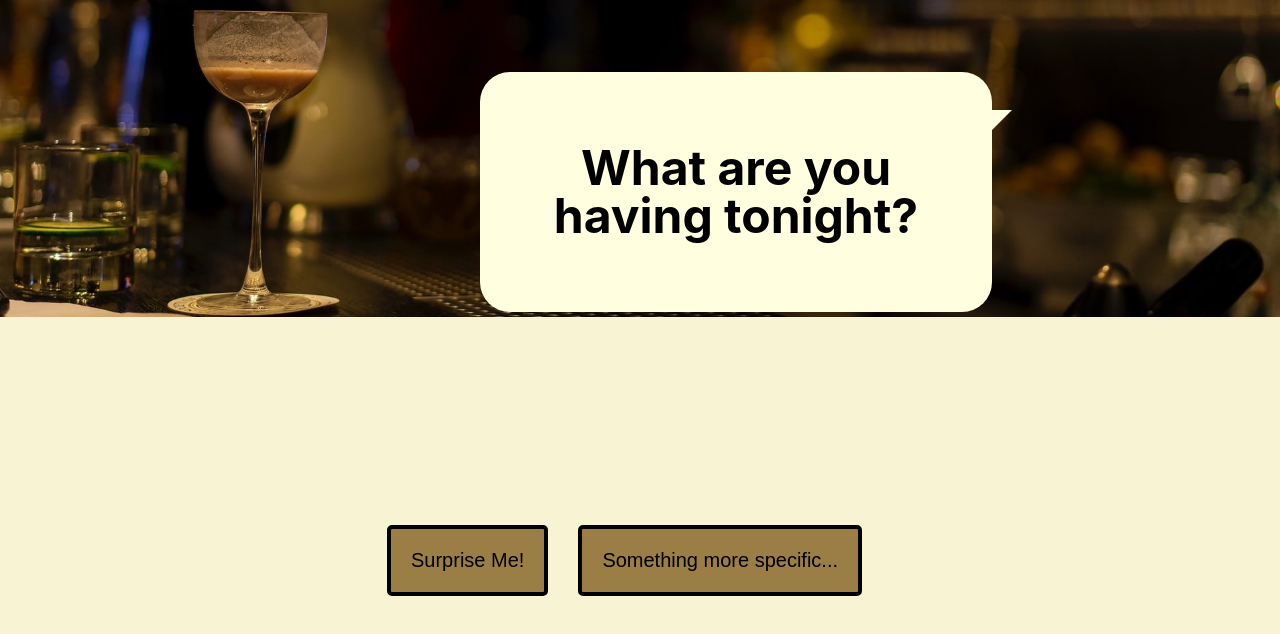
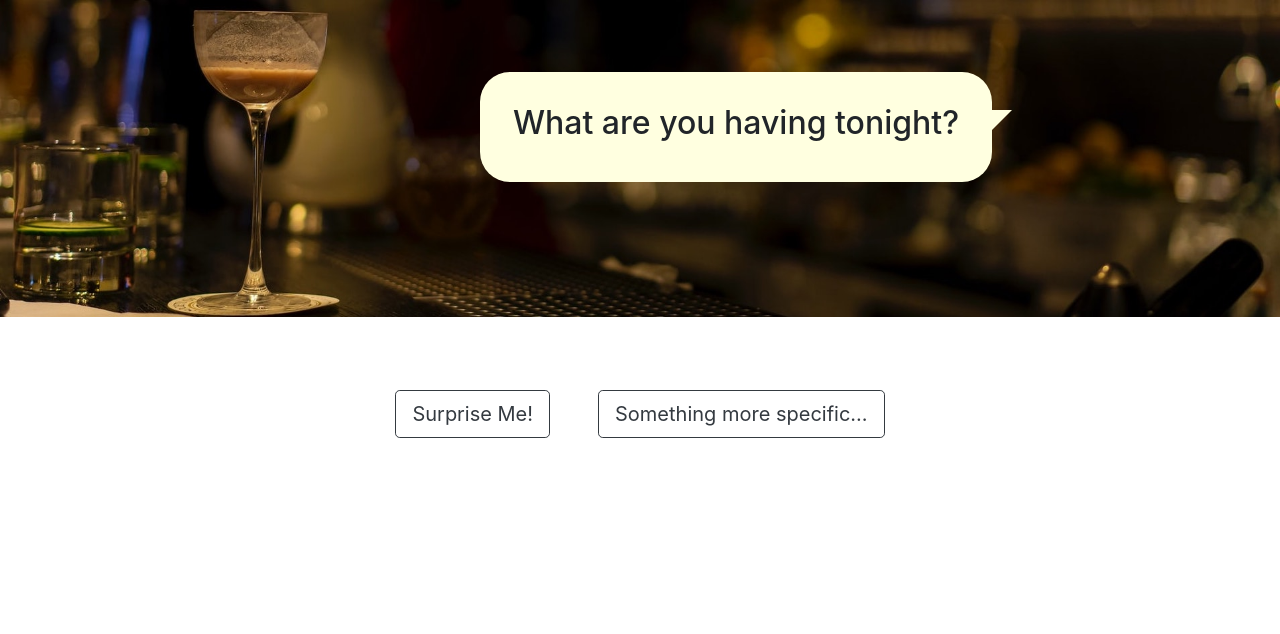
Before and after one commit to KortMiranda/your-virtual-bartender, a React (Create React App) app in the folder your-virtual-bartender/: page / in a window 1280 px wide. Shown: the top 634 px of the page. Built offline with nearby package versions, Linux system fonts and the light colour scheme.

Commit message:
styled home page with bootstrap

```diff
--- a/your-virtual-bartender/src/App.css
+++ b/your-virtual-bartender/src/App.css
@@ -13,20 +13,19 @@ Global Styles
 body {
   background: #F8F3D2;
 }
-button {
+/* button {
   background: #9B7E46;
   border: solid 4px black;
   border-radius: 5px;
-  padding: 20px;
-  margin: 15px;
-  font-size: 20px;
+  padding: 15px;
   cursor: pointer;
+
 }
 
 button:hover {
   background:#b39b6a;
   color: #F8F3D2;
-}
+} */
 
 /*
 =======
@@ -128,39 +127,26 @@ Home Page
 */
 
 .home-buttons {
-  position: fixed;
-  top: 45%;
-  left: 40%;
-  margin-top: -50px;
-  margin-left: -140px;
-
+  margin-top: 200px;
 }
 
-@media only screen and (min-width: 900px) {
-  .home-buttons {
-    top: 70%;
 
+/*
+=======
+Search Form
+=======
+*/
 
-  }
+.search-form {
+  margin-top: 100px;
 }
-
-@media only screen and (max-width: 650px) {
-  buttons {
-    padding: 25px;
-    margin: 15px;
-  }
-  .home-buttons {
-    margin-left: -150px;
-
-  }
-}
-
 
 /*
 =======
 Drink Results and Recommendation
 =======
 */
+
 .drink {
   display: flex;
   margin: 5em;
@@ -169,6 +155,7 @@ Drink Results and Recommendation
 
 .drink-recipe {
   padding-left: 75px;
+  text-align: left;
 }
 
 .drink img{
--- a/your-virtual-bartender/src/App.js
+++ b/your-virtual-bartender/src/App.js
@@ -6,7 +6,7 @@ import RandomDrink from './components/RandomDrink'
 import DrinkResult from './components/DrinkResult'
 import SearchForm from './components/SearchForm'
 import { Route } from 'react-router-dom'
-
+import Bootstrap from 'bootstrap/dist/css/bootstrap.css'
 
 function App() {
   const [searchTerm] = useState()
--- a/your-virtual-bartender/src/components/DrinkResult.jsx
+++ b/your-virtual-bartender/src/components/DrinkResult.jsx
@@ -96,12 +96,13 @@ function DrinkResult({match} ) {
                     <p>{info}</p>
                     <p>{glass}</p>
                     <p>
-                        ingredients : {" "}
+                        <b>Ingredients : {" "}</b>
                         {drink.ingredients.map((item, index) => {
-                            return item ? <span key={index}>{item}</span> : null;
+                            return item ? <span key={index}><li>{item}</li></span> : null;
                         })}
                     </p>
-                    <p>instructions : {instructions}</p>
+                    <p><b>Instructions : </b> </p>
+                    <p>{instructions}</p>
                  </div>
              </div>
 
--- a/your-virtual-bartender/src/components/Header.jsx
+++ b/your-virtual-bartender/src/components/Header.jsx
@@ -1,14 +1,16 @@
 import React from 'react';
 import img from '../resources/header-image.jpg'
-
+import Container from 'react-bootstrap/Container'
 
 
 function Header() {
     return (
         <div>
+            <Container fluid>
             <div className="header-banner">
             <img src={img} alt="drink at bar"/>
             </div>
+            </Container>
         </div>
     );
 }
--- a/your-virtual-bartender/src/components/RandomDrink.jsx
+++ b/your-virtual-bartender/src/components/RandomDrink.jsx
@@ -1,6 +1,5 @@
 import React, { useState, useEffect } from 'react';
 import { Link } from 'react-router-dom'
-import Header from '../components/Header'
 function RandomDrink() {
     const [loading, setLoading] = useState(false);
     const [randomDrink, setRandomDrink] = useState(null)
@@ -82,7 +81,9 @@ function RandomDrink() {
         </div>
 
         <section className="cocktail-section">
-             <Link to="/"><button>Back to home</button></Link>
+
+             <Link to="/"><button className="home-button">Back to home</button></Link>
+
              <div className="drink">
                  <div className="drink-img">
                  <img src={image} alt={name} />
@@ -93,12 +94,13 @@ function RandomDrink() {
                     <p>{info}</p>
                     <p>{glass}</p>
                     <p>
-                        ingredients : {" "}
+                        <b>Ingredients : {" "}</b>
                         {ingredients.map((item, index) => {
-                            return item ? <span key={index}>{item}</span> : null;
+                            return item ? <span key={index}><li>{item}</li></span> : null;
                         })}
                     </p>
-                    <p>instructions : {instructions}</p>
+                    <p><b>Instructions : </b></p>
+                    <p>{instructions}</p>
                  </div>
              </div>
              <button onClick={() => window.location.reload()}>Another Suggestion</button>
--- a/your-virtual-bartender/src/components/SearchForm.jsx
+++ b/your-virtual-bartender/src/components/SearchForm.jsx
@@ -1,5 +1,10 @@
 import React, { useState } from 'react';
 import { Link } from 'react-router-dom'
+import Form from 'react-bootstrap/Form'
+import FormControl from 'react-bootstrap/FormControl';
+import FormLabel from 'react-bootstrap/FormLabel'
+import Container from 'react-bootstrap/Container'
+import Button from 'react-bootstrap/Button'
 
 function SearchForm() {
     const [searchTerm, setSearchTerm] = useState()
@@ -22,12 +27,14 @@ function SearchForm() {
                 </div>
             </div>
             </div>
+
+
+            <Container className="mt-2">
             <Link to='/'><button>Back to main screen</button></Link>
             <h2>Search Cocktail Recipe</h2>
-            <form className="form search-form" onSubmit={handleSubmit}>
-                <div className="form-control">
-                <label htmlFor="by-name">By Name: </label>
-                <input
+            <Form inline  onSubmit={handleSubmit}>
+                <FormLabel>By Name: </FormLabel>
+                <FormControl
                     type="text"
                     name="name"
                     id="name"
@@ -36,13 +43,11 @@ function SearchForm() {
                     onChange={handleChange}
                     input={searchTerm}
                      />
-
                      <Link to={`drink-result/${searchTerm}`}><button type='submit'>Submit
                      </button></Link>
+            </Form>
+            </Container>
 
-
-                </div>
-            </form>
 
 
         </div>
--- a/your-virtual-bartender/src/pages/Home.js
+++ b/your-virtual-bartender/src/pages/Home.js
@@ -1,11 +1,11 @@
-import React, {useContext} from 'react';
+import React from 'react';
 import {Link} from 'react-router-dom'
-import Header from '../components/Header'
-import { TextContext } from '../components/TextContext'
+
+import Button from 'react-bootstrap/Button'
+
+
 
 function Home() {
-
-
     return (
         <div>
            <div className="talk-bubble tri-right round right-in">
@@ -15,8 +15,8 @@ function Home() {
             </div>
 
             <div className="home-buttons">
-            <Link to="/recommendation"><button>Surprise Me!</button></Link>
-            <Link to="/drink-search"><button>Something more specific...</button></Link>
+            <Link to="/recommendation"><Button variant="outline-dark mx-4" size="lg">Surprise Me!</Button></Link>
+            <Link to="/drink-search"><Button variant="outline-dark mx-4" size="lg">Something more specific...</Button></Link>
             </div>
 
         </div>
```
